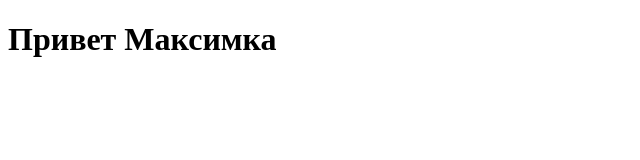
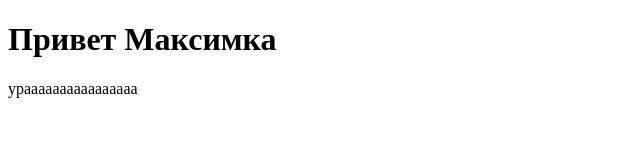
Before and after one commit to wolfik777/Wolfik_syte, a plain HTML site: page index.html in a window 1280 px wide. Shown: the whole page, without its empty margins (0-640 px from the left). Drawn offline with Linux system fonts and the light colour scheme.

Commit message:
Update index.html

```diff
--- a/index.html
+++ b/index.html
@@ -5,5 +5,6 @@
 </head>
 <body>
 	<h1>Привет Максимка</h1>
+	ураааааааааааааааа
 </body>
 </html>
```
